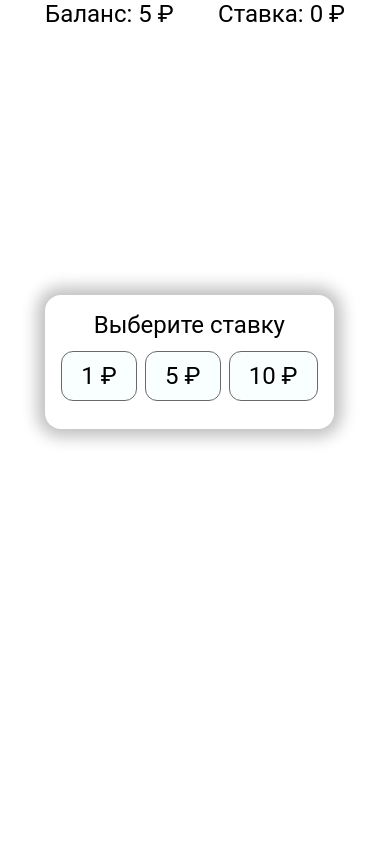
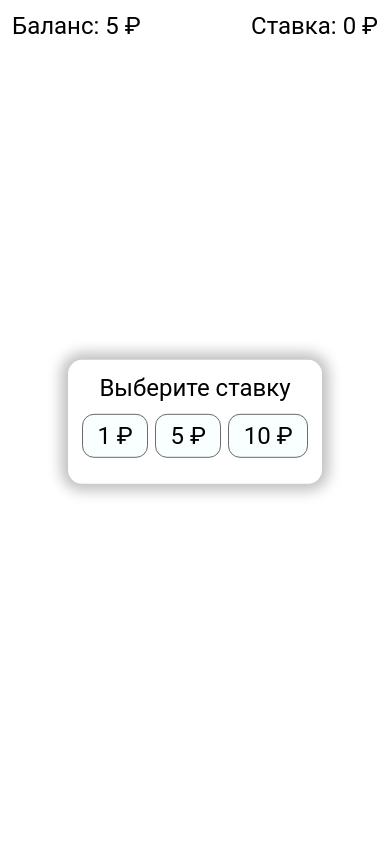
Before and after one commit to Bellusfennec/pet-game-21, a PHP site: page / in a window 390 px wide. Run offline with PHP 8.4, Linux system fonts and the light colour scheme.

Commit message:
Игра v2.3 Доработаны стили.

```diff
--- a/app.js
+++ b/app.js
@@ -85,7 +85,7 @@ reBtn.addEventListener('click', () => {
     playerCards.innerHTML = `${player}`
     playerInfo.innerHTML = `Вы`
 
-     reBtn.style.display = 'none'
+    reBtn.style.display = 'none'
     addBtn.style.display = 'inline-block'
     stopBtn.style.display = 'inline-block'
     ratePopup.classList.remove('hide')
@@ -100,13 +100,8 @@ function getCard() {
     const cards = ['2', '3', '4', '5', '6', '7', '8', '9', '10', 'Jack', 'Queen', 'King', 'Ace']
     const types = ["&clubs", "&diamonds", "&hearts", "&spades"]
     return cards[getRandomNumber(0, cards.length - 1)] + types[getRandomNumber(0, types.length - 1)]
-    // return [
-    //     cards[getRandomNumber(0, cards.length - 1)],
-    //     types[getRandomNumber(0, types.length - 1)]
-    // ]
 }
 
-//
 
 function contains(arr, elem) {
     return arr.indexOf(elem) !== -1;
@@ -184,22 +179,17 @@ function getCardFor(name) {
     let suit = ''
     if (name === dealer) {
         if (getSum(dealer) <= 14 || getSum(player) > getSum(dealer)) {
-            // dealer.push(getCard())
             newCard(dealer)
             rank = dealer[dealer.length - 1].split('&')[0]
             suit = dealer[dealer.length - 1].split('&')[1]
-            dealerCards.innerHTML += `<img class="card" src = "cards/deck_${rank}_of_${suit}.svg">`
-            //dealerCards.innerHTML = `${dealer}`
+            dealerCards.innerHTML += `<img class="card" src="cards/deck_${rank}_of_${suit}.svg" alt="">`
             dealerInfo.innerHTML = `Дилер (${getSum(dealer)}).`
         }
     }  else if (name === player) {
-        // player.push(getCard())
         newCard(player)
         rank = player[player.length - 1].split('&')[0]
         suit = player[player.length - 1].split('&')[1]
-        playerCards.innerHTML += `<img class="card" src = "cards/deck_${rank}_of_${suit}.svg">`
-
-        // playerCards.innerHTML = `${player}`
+        playerCards.innerHTML += `<img class="card" src="cards/deck_${rank}_of_${suit}.svg" alt="">`
         playerInfo.innerHTML = `Вы (${getSum(player)}).`
     }
 }
@@ -210,8 +200,8 @@ function newCard(array) {
     while (i < 1) {
         if (contains(array, a) === false) {
             array.push(a)
+            i++
             return array
-            i++
         } else if (array.length === 52) {
             i++
         } else {
--- a/index.html
+++ b/index.html
@@ -2,7 +2,7 @@
 <html lang="ru">
 <head>
     <meta charset="UTF-8">
-    <title>21</title>
+    <title>Black Jack</title>
     <meta name="viewport" content="width=device-width, initial-scale=1">
     <link rel="stylesheet" href="style.css">
 </head>
--- a/style.css
+++ b/style.css
@@ -1,6 +1,7 @@
 * {
     margin: 0;
     padding: 0;
+    box-sizing: border-box;
 }
 html,
 body {
@@ -8,7 +9,7 @@ body {
     background: #fff;
     background-size: 400% 400%;
     height: 100%;
-    font-size: 16px;
+    font-size: 14px;
     font-family: 'Roboto', sans-serif;
 }
 /*@media screen and (height: 100%){*/
@@ -36,10 +37,11 @@ button {
     font-size: 1em;
     font-family: inherit;
     outline: none;
-    padding: .4em .8em;
+    padding: .3em .6em;
     margin: .5em .5em .5em 0;
     border: dimgrey 1px solid;
     border-radius: .5em;
+    white-space: nowrap;
 }
 button:last-of-type {
     margin-right: 0;
@@ -58,6 +60,14 @@ button:focus {
     box-sizing: content-box;
 
 }
+@media screen and (max-width: 400px){
+    #game {
+        width: 100%;
+        padding: .5em;
+        box-sizing: border-box;
+    }
+
+}
 #board {
     align-items: center;
     background: radial-gradient( #76b852, #8dc26f);
@@ -66,7 +76,7 @@ button:focus {
     flex-direction: column;
     justify-content: space-between;
     margin: 20px 0;
-    height: 350px;
+    height: 250px;
     /*width: 100%;*/
     padding: .5rem;
     box-sizing: border-box;
@@ -122,7 +132,10 @@ button:focus {
 .rate-popup {
     box-sizing: border-box;
     position: fixed;
-    top: 35vh;
+    top: 50%;
+    left: 50%;
+    /* bring your own prefixes */
+    transform: translate(-50%, -50%);
     padding: 1rem;
     background: white;
     border-radius: 1rem;
@@ -146,6 +159,10 @@ button:focus {
     background-position: center;
     background-repeat: no-repeat;
     position: relative;
+    opacity: 1;
+}
+.card + .card {
+    margin-left: .5rem;
 }
 
 
@@ -179,17 +196,17 @@ button:focus {
 /*    text-align: center;*/
 /*    display: block;*/
 /*}*/
-/*.fade-in {*/
-/*    opacity:0;  !* make things invisible upon start *!*/
-/*    -webkit-animation:fadeIn ease-in 1;  !* call our keyframe named fadeIn, use animattion ease-in and repeat it only 1 time *!*/
-/*    -moz-animation:fadeIn ease-in 1;*/
-/*    animation:fadeIn ease-in 1;*/
+.fade-in {
+    /*opacity:1;  !* make things invisible upon start *!*/
+    /*-webkit-animation:fadeIn ease-in 1;  !* call our keyframe named fadeIn, use animation ease-in and repeat it only 1 time *!*/
+    /*-moz-animation:fadeIn ease-in 1;*/
+    /*animation:fadeIn ease-in 1;*/
 
-/*    -webkit-animation-fill-mode:forwards;  !* this makes sure that after animation is done we remain at the last keyframe value (opacity: 1)*!*/
-/*    -moz-animation-fill-mode:forwards;*/
-/*    animation-fill-mode:forwards;*/
+    /*-webkit-animation-fill-mode:forwards;  !* this makes sure that after animation is done we remain at the last keyframe value (opacity: 1)*!*/
+    /*-moz-animation-fill-mode:forwards;*/
+    /*animation-fill-mode:forwards;*/
 
-/*    -webkit-animation-duration:1s;*/
-/*    -moz-animation-duration:1s;*/
-/*    animation-duration:1s;*/
-/*}*/
+    /*-webkit-animation-duration:1s;*/
+    /*-moz-animation-duration:1s;*/
+    /*animation-duration:1s;*/
+}
```
